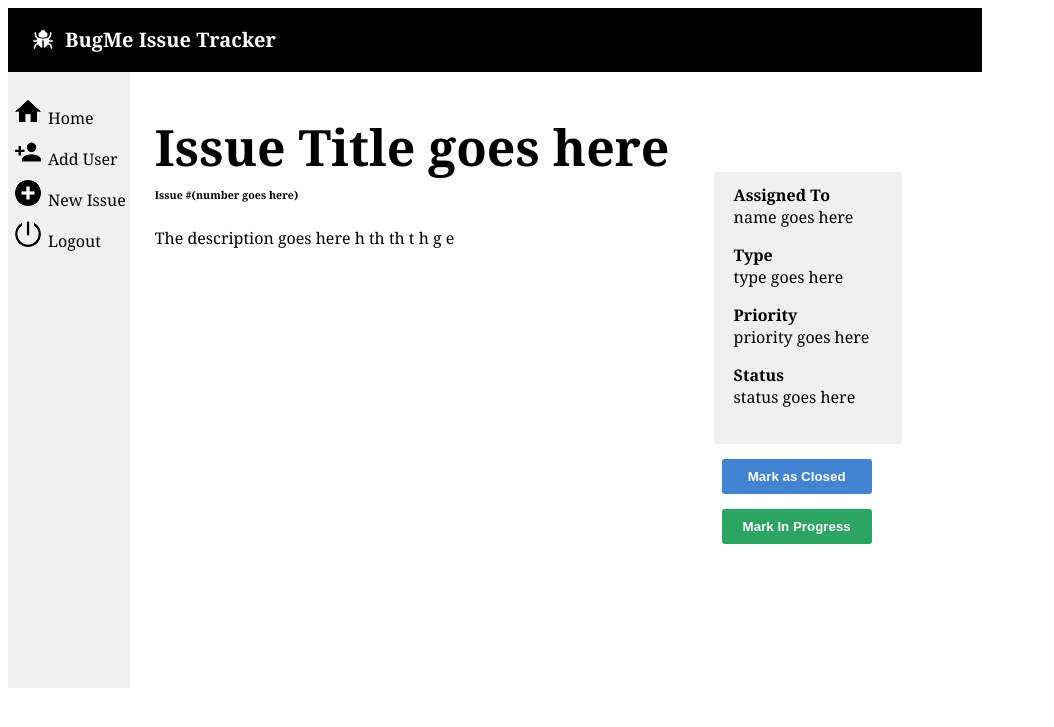
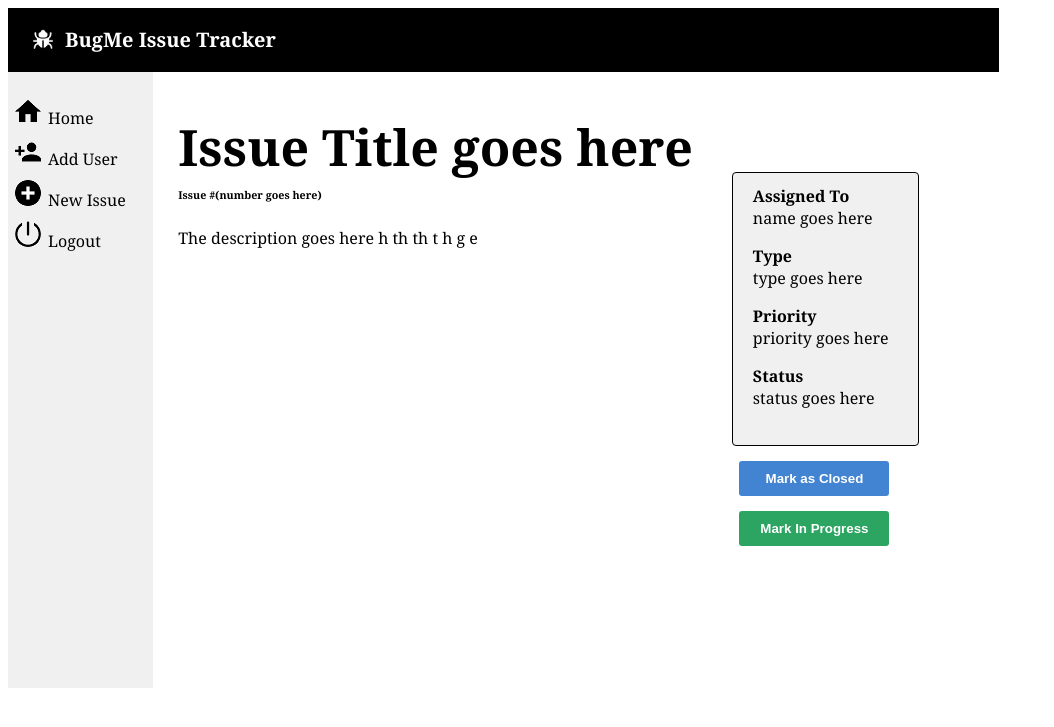
Before and after one commit to joygray21/info2180-finalproject, a PHP site: page /specificIssue.html in a window 1280 px wide. Shown: the top 727 px of the page, without its empty margins (0-1054 px from the left). Run offline with PHP 8.4, Linux system fonts and the light colour scheme.

Commit message:
Minor edit

```diff
--- a/styles.css
+++ b/styles.css
@@ -43,9 +43,9 @@ p, h6{
     grid-template-rows: auto auto auto auto;
     grid-template-areas:
     'header header header header header header header header header'
-    'side main main main main main main right right'
-    'side main main main main main main right right'
-    'side main main main main main main right right';
+    'side side main main main main main right right'
+    'side side main main main main main right right'
+    'side side main main main main main right right';
 }
 
 .heading{
@@ -61,7 +61,7 @@ p, h6{
     padding-bottom: 10px;
 }
 
-#iss-title{
+.iss-title{
     display: inline-block;
 }
 
@@ -71,6 +71,7 @@ p, h6{
     padding-top: 12px;
     padding-bottom: 20px;
     border-radius: 4px;
+    border: 1px solid black;
 
 }
 
@@ -78,7 +79,7 @@ p, h6{
     column-width: 250px;
 }
 
-#iss-stat .in-pro{
+.iss-stat .in-pro{
     text-align: center;
     background-color: #ffdb4d;
     border-radius: 3px;
@@ -86,7 +87,7 @@ p, h6{
     padding-bottom: 10px;
 }
 
-#iss-stat /*.opn*/{
+.iss-stat /*.opn*/{
     text-align: center;
     background-color: #2da562;
     border-radius: 3px;
@@ -95,7 +96,7 @@ p, h6{
     padding-bottom: 10px;
 }
 
-#iss-stat .clsd{
+.iss-stat .clsd{
     text-align: center;
     background-color: #ff5400;
     border-radius: 3px;
@@ -122,21 +123,19 @@ select option{
 }
 
 header{
-    /* grid-column: col-start / -1; */
     grid-area: header;
 }
 
 .main{
     margin-left: 25px;
-    /* grid-column: col-start 4 / -1; */
     grid-area: main;
 }
 
 .side{
-    /* grid-column: col-start / span 3; */
     grid-area: side;
     background-color:#f0f0f0;
     padding-bottom: 420px;
+    padding-right: 20px;
 }
 
 .right{
```
